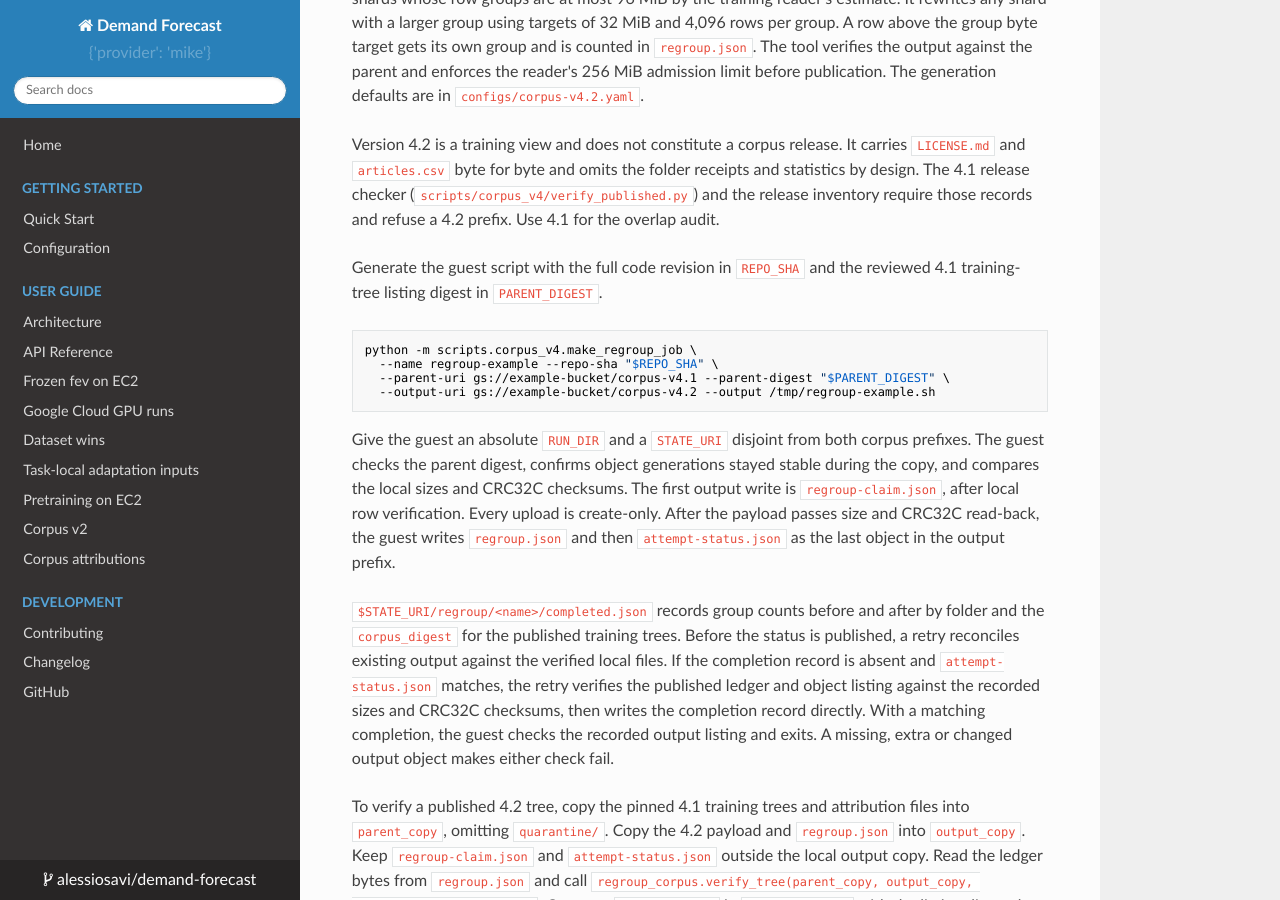
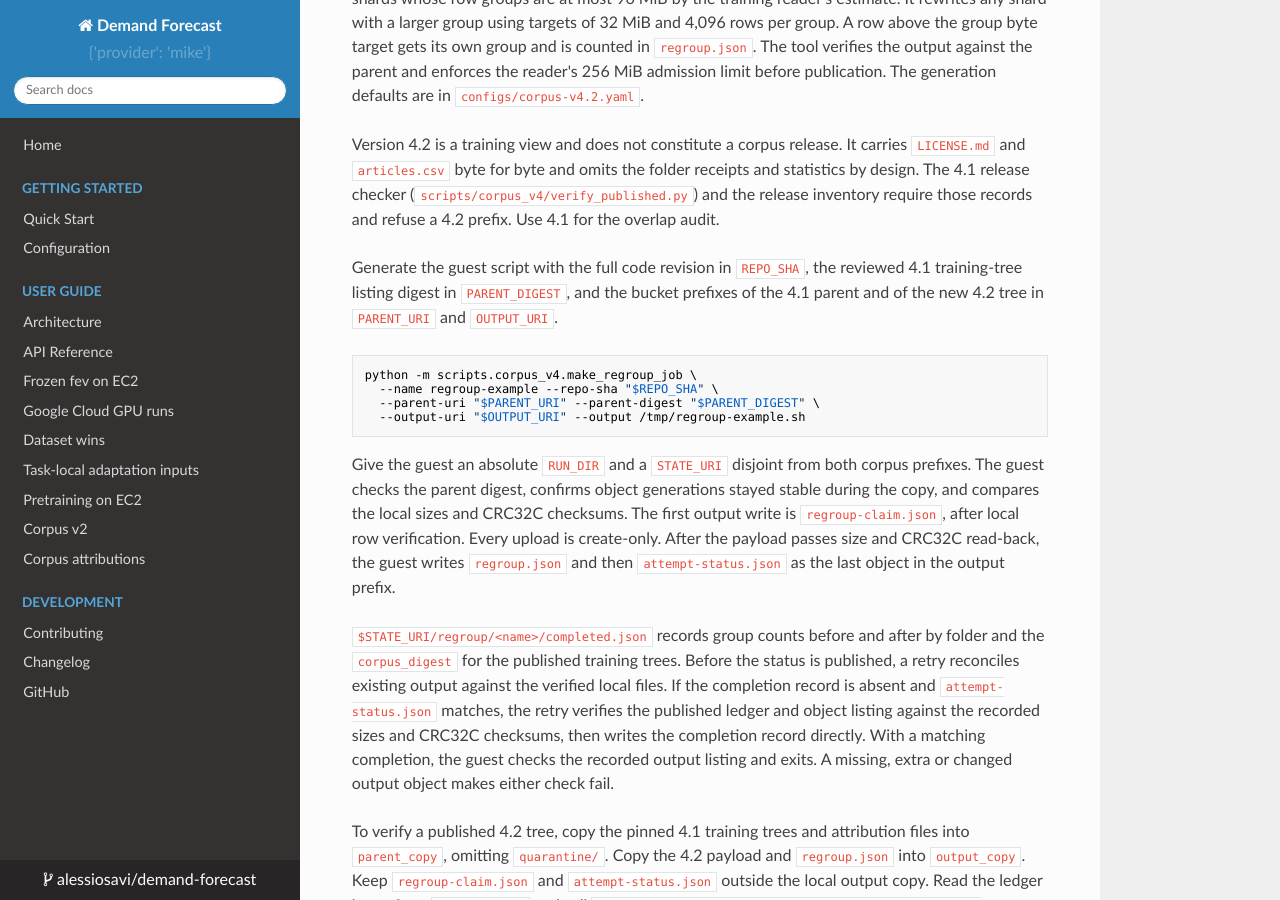
Before and after one commit to alessiosavi/demand-forecast, an MkDocs documentation site: the page built from docs/corpus-v4.md, in a window 1280 px wide and 900 px high, scrolled down 25083 px. Built offline with MkDocs 1.6.1, drawn with Linux system fonts in a browser that asks for light colours; nearby versions of some CDN libraries.

Commit message:
docs(corpus): the 4.2 example passes its bucket prefixes as variables
The section sits after the heading "Derived corpus v4.1", where a test of the
derived corpus refuses any bucket URI or local path in the document.

````diff
--- a/docs/corpus-v4.md
+++ b/docs/corpus-v4.md
@@ -1185,14 +1185,16 @@ receipts and statistics by design. The 4.1 release checker
 (`scripts/corpus_v4/verify_published.py`) and the release inventory require
 those records and refuse a 4.2 prefix. Use 4.1 for the overlap audit.
 
-Generate the guest script with the full code revision in `REPO_SHA` and the
-reviewed 4.1 training-tree listing digest in `PARENT_DIGEST`.
+Generate the guest script with the full code revision in `REPO_SHA`, the
+reviewed 4.1 training-tree listing digest in `PARENT_DIGEST`, and the bucket
+prefixes of the 4.1 parent and of the new 4.2 tree in `PARENT_URI` and
+`OUTPUT_URI`.
 
 ```bash
 python -m scripts.corpus_v4.make_regroup_job \
   --name regroup-example --repo-sha "$REPO_SHA" \
-  --parent-uri gs://example-bucket/corpus-v4.1 --parent-digest "$PARENT_DIGEST" \
-  --output-uri gs://example-bucket/corpus-v4.2 --output /tmp/regroup-example.sh
+  --parent-uri "$PARENT_URI" --parent-digest "$PARENT_DIGEST" \
+  --output-uri "$OUTPUT_URI" --output /tmp/regroup-example.sh
 ```
 
 Give the guest an absolute `RUN_DIR` and a `STATE_URI` disjoint from both corpus
````
